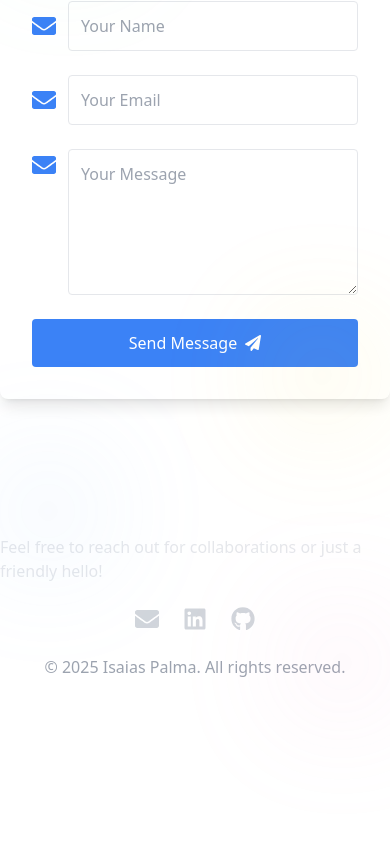
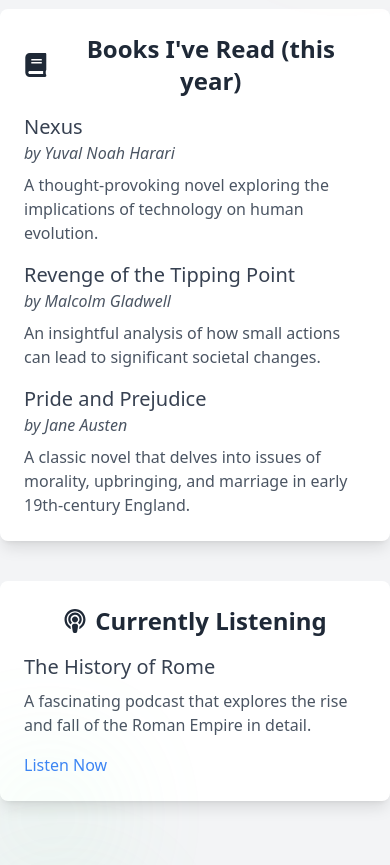
Before and after one commit to palmaisaias/SportSHEek, a React (Vite) app: page / in a window 390 px wide. Shown: the part 5399-6264 px from the top of the page. Before the commit the page ends 6110 px from the top, so only its background shows below. Built offline with nearby package versions, Linux system fonts and the light colour scheme.

Commit message:
reading addition

```diff
--- /dev/null
+++ b/src/components/CurrentlyReading.jsx
@@ -0,0 +1,83 @@
+import React from 'react';
+import { FaBook, FaPodcast } from 'react-icons/fa';
+import { Transition } from '@headlessui/react';
+
+function CurrentlyReading() {
+  const books = [
+    {
+      title: 'Nexus',
+      author: 'Yuval Noah Harari',
+      description: 'A thought-provoking novel exploring the implications of technology on human evolution.',
+    },
+    {
+      title: 'Revenge of the Tipping Point',
+      author: 'Malcolm Gladwell',
+      description: 'An insightful analysis of how small actions can lead to significant societal changes.',
+    },
+    {
+      title: 'Pride and Prejudice',
+      author: 'Jane Austen',
+      description: 'A classic novel that delves into issues of morality, upbringing, and marriage in early 19th-century England.',
+    },
+  ];
+
+  const podcast = {
+    title: 'The History of Rome',
+    description: 'A fascinating podcast that explores the rise and fall of the Roman Empire in detail.',
+    link: 'https://thehistoryofrome.typepad.com/',
+  };
+
+  return (
+    <section
+      id="currently-reading"
+      className="py-16 bg-gray-100 text-center font-sans relative animate-fadeIn"
+    >
+      <h2 className="text-4xl sm:text-5xl font-bold mb-12 animate-slideInUp animate-fadeIn text-gray-800">
+        Currently Reading & Listening
+      </h2>
+
+      <div className="max-w-6xl mx-auto grid grid-cols-1 md:grid-cols-2 gap-10">
+        {/* Books Section */}
+        <div className="bg-white shadow-lg rounded-lg p-6 transform transition-transform hover:scale-105 animate-scaleUp animate-highlight">
+          <h3 className="text-2xl font-semibold mb-4 text-gray-800 flex items-center justify-center animate-fadeIn">
+            <FaBook className="mr-2 animate-spinIn" /> Books I've Read (this year)
+          </h3>
+          <ul className="space-y-4">
+            {books.map((book, idx) => (
+              <li key={idx} className="text-left">
+                <h4 className="text-xl font-medium text-gray-700">{book.title}</h4>
+                <p className="text-gray-600 italic">by {book.author}</p>
+                <p className="text-gray-600 mt-2">{book.description}</p>
+              </li>
+            ))}
+          </ul>
+        </div>
+
+        {/* Podcast Section */}
+        <div className="bg-white shadow-lg rounded-lg p-6 transform transition-transform hover:scale-105 animate-scaleUp animate-highlight">
+          <h3 className="text-2xl font-semibold mb-4 text-gray-800 flex items-center justify-center animate-fadeIn">
+            <FaPodcast className="mr-2 animate-spinIn" /> Currently Listening
+          </h3>
+          <div className="text-left">
+            <h4 className="text-xl font-medium text-gray-700">{podcast.title}</h4>
+            <p className="text-gray-600 mt-2">{podcast.description}</p>
+            <a
+              href={podcast.link}
+              className="inline-flex items-center mt-4 text-blue-500 hover:text-blue-700 hover:underline transition-colors"
+              target="_blank"
+              rel="noreferrer"
+            >
+              Listen Now
+            </a>
+          </div>
+        </div>
+      </div>
+
+      {/* Decorative Elements */}
+      <div className="absolute top-0 right-0 w-24 h-24 bg-yellow-300 rounded-full opacity-20 blur-3xl animate-pulseOnce"></div>
+      <div className="absolute bottom-0 left-0 w-24 h-24 bg-green-300 rounded-full opacity-20 blur-3xl animate-pulseOnce"></div>
+    </section>
+  );
+}
+
+export default CurrentlyReading;
--- a/src/components/Navbar.jsx
+++ b/src/components/Navbar.jsx
@@ -5,12 +5,22 @@
   const [activeSection, setActiveSection] = useState('');
   const [isMobileMenuOpen, setIsMobileMenuOpen] = useState(false);
 
+  // Define all sections with their exact IDs
+  const sections = [
+    { name: 'landing', label: 'Landing' },
+    { name: 'skills', label: 'Skills' },
+    { name: 'projects', label: 'Projects' },
+    { name: 'certifications', label: 'Certifications' },
+    { name: 'currently-reading', label: 'Currently Reading' }, // Updated ID
+    { name: 'contact', label: 'Contact' },
+  ];
+
   // Handle active section based on scroll
   useEffect(() => {
     const handleScroll = () => {
-      const sections = document.querySelectorAll('section');
+      const sectionElements = document.querySelectorAll('section');
       let current = '';
-      sections.forEach((section) => {
+      sectionElements.forEach((section) => {
         const sectionTop = section.offsetTop;
         const sectionHeight = section.clientHeight;
         if (window.scrollY >= sectionTop - sectionHeight / 3) {
@@ -61,17 +71,17 @@
         </div>
         {/* Desktop Menu */}
         <ul className="hidden md:flex space-x-6">
-          {['landing', 'skills', 'projects', 'certifications', 'contact'].map((section) => (
-            <li key={section}>
+          {sections.map((section) => (
+            <li key={section.name}>
               <a
-                href={`#${section}`}
-                onClick={(e) => handleLinkClick(e, section)}
+                href={`#${section.name}`}
+                onClick={(e) => handleLinkClick(e, section.name)}
                 className={`relative text-lg font-medium ${
-                  activeSection === section ? 'text-blue-500' : 'text-gray-800'
+                  activeSection === section.name ? 'text-blue-500' : 'text-gray-800'
                 } hover:text-blue-500 transition-colors`}
               >
-                {section.charAt(0).toUpperCase() + section.slice(1)}
-                {activeSection === section && (
+                {section.label}
+                {activeSection === section.name && (
                   <span className="absolute left-0 -bottom-1 w-full h-0.5 bg-blue-500 rounded-full animate-fadeIn"></span>
                 )}
               </a>
@@ -113,16 +123,16 @@
               </button>
             </div>
             <ul className="flex flex-col items-center justify-center space-y-6 h-full">
-              {['landing', 'skills', 'projects', 'certifications', 'contact'].map((section) => (
-                <li key={section}>
+              {sections.map((section) => (
+                <li key={section.name}>
                   <a
-                    href={`#${section}`}
-                    onClick={(e) => handleLinkClick(e, section)}
+                    href={`#${section.name}`}
+                    onClick={(e) => handleLinkClick(e, section.name)}
                     className={`text-xl font-medium ${
-                      activeSection === section ? 'text-blue-500' : 'text-gray-800'
+                      activeSection === section.name ? 'text-blue-500' : 'text-gray-800'
                     } hover:text-blue-500 transition-colors`}
                   >
-                    {section.charAt(0).toUpperCase() + section.slice(1)}
+                    {section.label}
                   </a>
                 </li>
               ))}
--- a/src/index.css
+++ b/src/index.css
@@ -103,6 +103,6 @@
   transition: background-color 0.3s ease-in-out, color 0.3s ease-in-out;
 }
 .animate-highlight:hover {
-  background-color: #ff0; /* change as desired */
+  background-color: rgb(237, 237, 164); /* change as desired */
   color: #000;
 }
--- a/src/pages/Home.jsx
+++ b/src/pages/Home.jsx
@@ -6,6 +6,7 @@
 import Contact from '../components/Contact';
 import Footer from '../components/Footer';
 import Certifications from '../components/Certifications';
+import CurrentlyReading from '../components/CurrentlyReading';
 
 function Home() {
   return (
@@ -15,6 +16,7 @@
       <Skills />
       <Projects />
       <Certifications />
+      <CurrentlyReading />
       <Contact />
       <Footer />
     </div>
```
